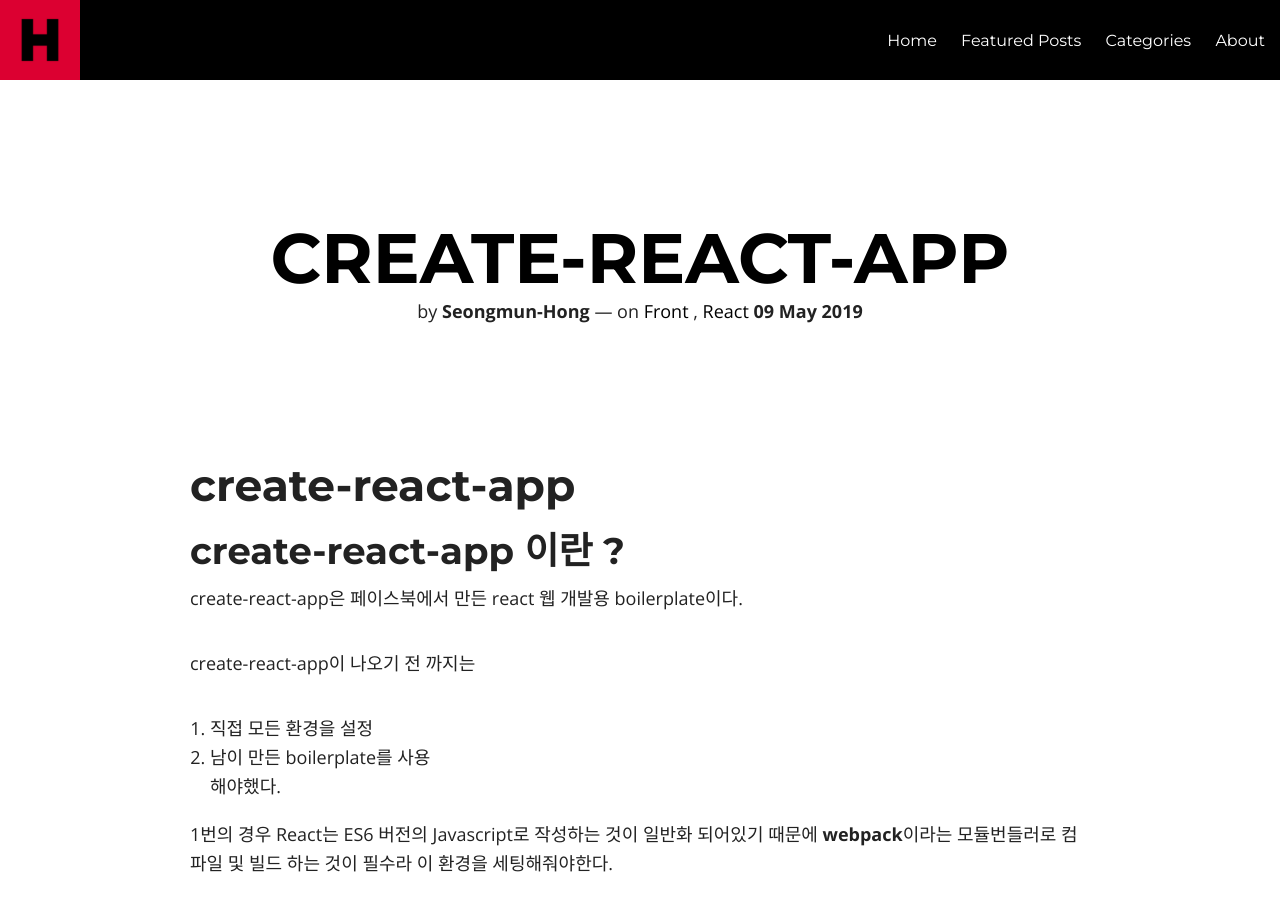
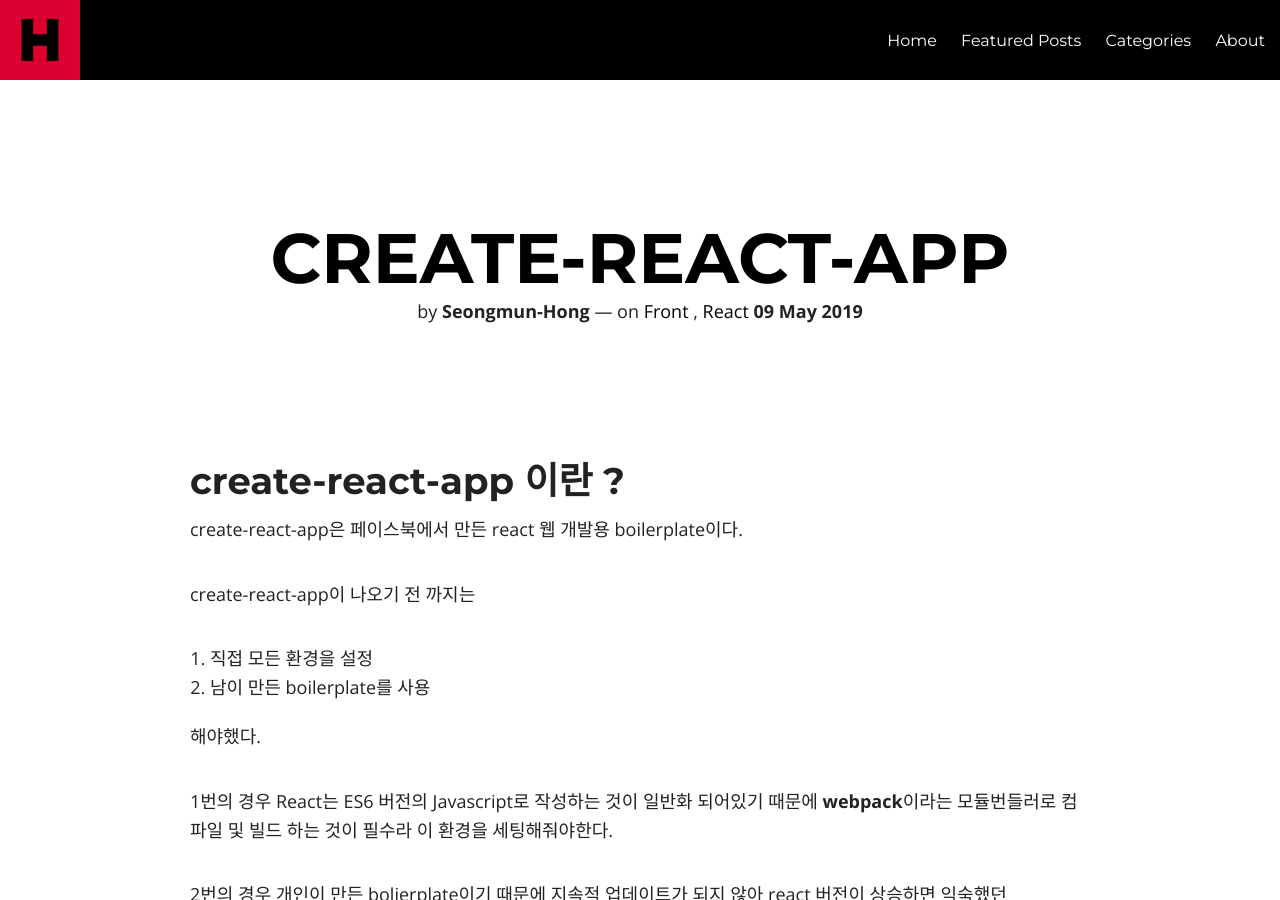
Before and after one commit to Seongmun-Hong/Seongmun-Hong.github.io, a Jekyll site: the page built from _posts/2019-05-09-create-react-app.md, in a window 1280 px wide and 900 px high. Built offline with Jekyll 4.4.1, drawn with Linux system fonts in a browser that asks for light colours; nearby versions of some CDN libraries; library files that are not in the unit come from our copies; comment, search, counter and statistics services are not loaded.

Commit message:
fix :  - 제목 삭제 및 개행 수정

```diff
--- a/_posts/2019-05-09-create-react-app.md
+++ b/_posts/2019-05-09-create-react-app.md
@@ -17,7 +17,7 @@ sitemap :
    priority : 1.0
 ---
 
-# create-react-app
+<!-- # create-react-app -->
 
 ## create-react-app 이란 ?
 
@@ -26,6 +26,7 @@ create-react-app은 페이스북에서 만든 react 웹 개발용 boilerplate이
 create-react-app이 나오기 전 까지는
 1. 직접 모든 환경을 설정
 2. 남이 만든 boilerplate를 사용
+
 해야했다.
 
 1번의 경우 React는 ES6 버전의 Javascript로 작성하는 것이 일반화 되어있기 때문에 **webpack**이라는 모듈번들러로 컴파일 및 빌드 하는 것이 필수라 이 환경을 세팅해줘야한다.
```
